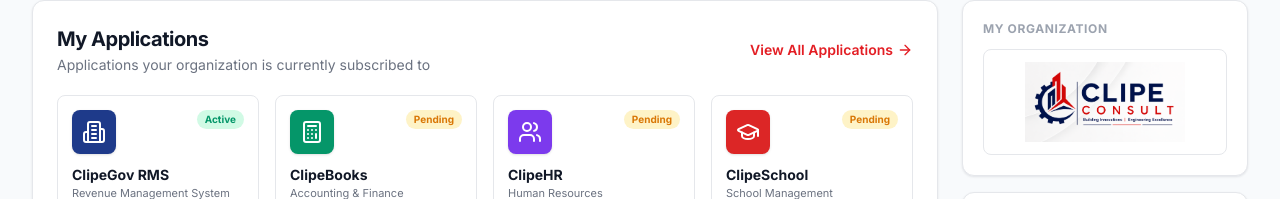
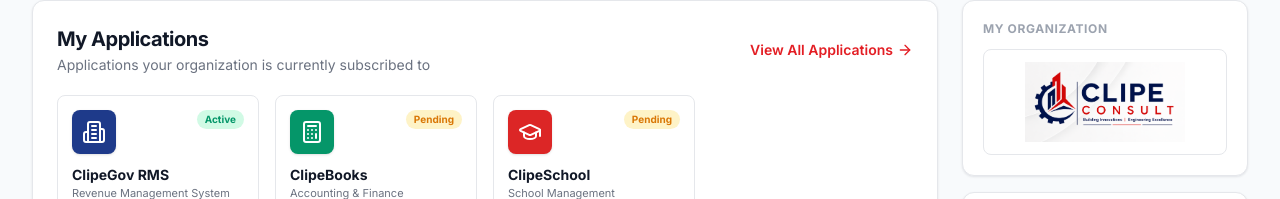
Before and after one commit to lilromeo2290/clipeone_platform, a Next.js app: page / in a window 1280 px wide. Shown: the part 601-800 px from the top of the page. Built offline with nearby package versions, Linux system fonts and the light colour scheme.

Commit message:
auto: 2026-09-03 22:51:57 — M  src/components/clipeone/my-applications.tsx|

```diff
--- a/src/components/clipeone/my-applications.tsx
+++ b/src/components/clipeone/my-applications.tsx
@@ -3,7 +3,6 @@
 import {
   Building2,
   Calculator,
-  Users,
   GraduationCap,
   ArrowRight,
 } from "lucide-react";
@@ -29,13 +28,6 @@
     tagline: "Accounting & Finance",
     icon: <Calculator className="h-6 w-6" />,
     color: "#059669",
-    status: "Pending",
-  },
-  {
-    name: "ClipeHR",
-    tagline: "Human Resources",
-    icon: <Users className="h-6 w-6" />,
-    color: "#7c3aed",
     status: "Pending",
   },
   {
```
